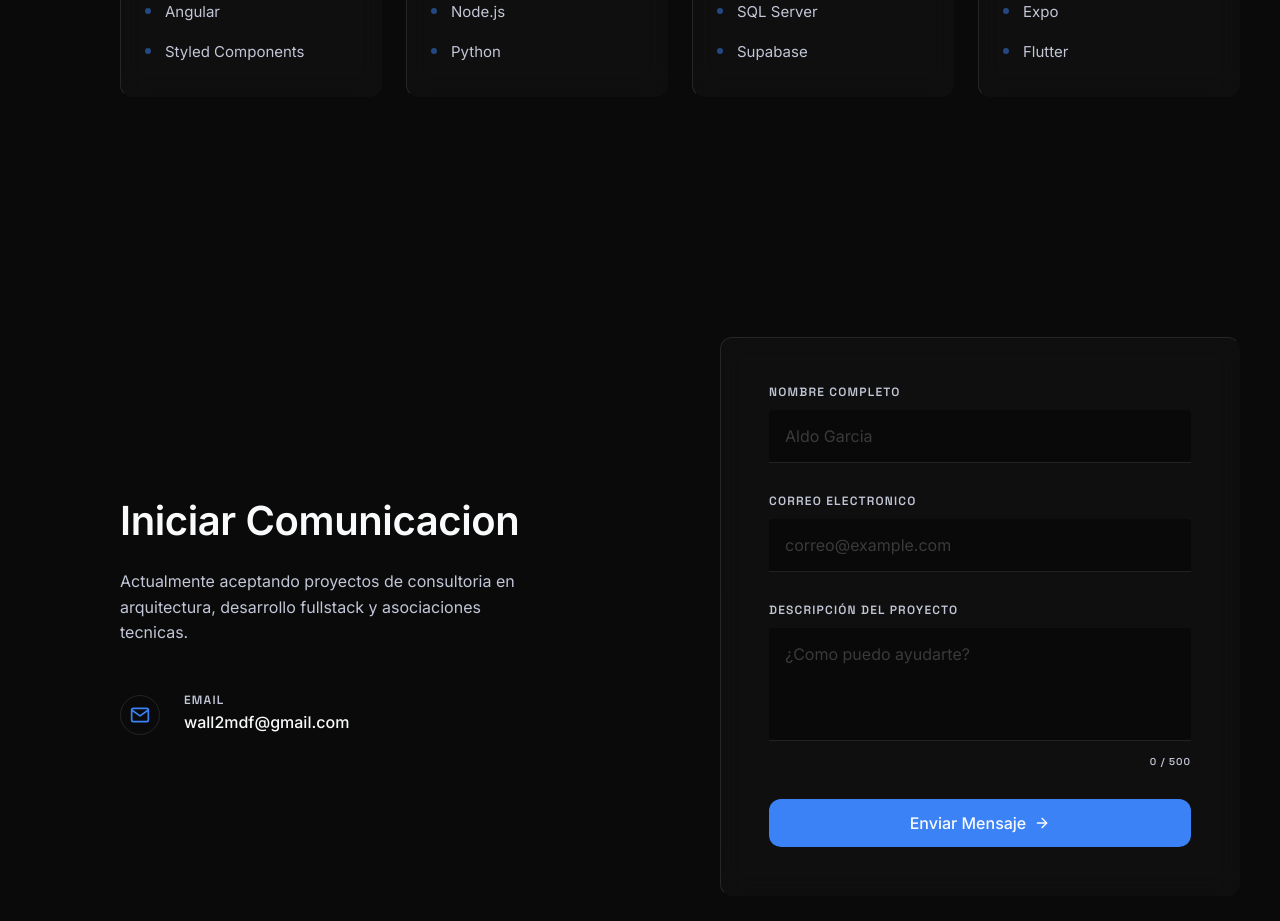
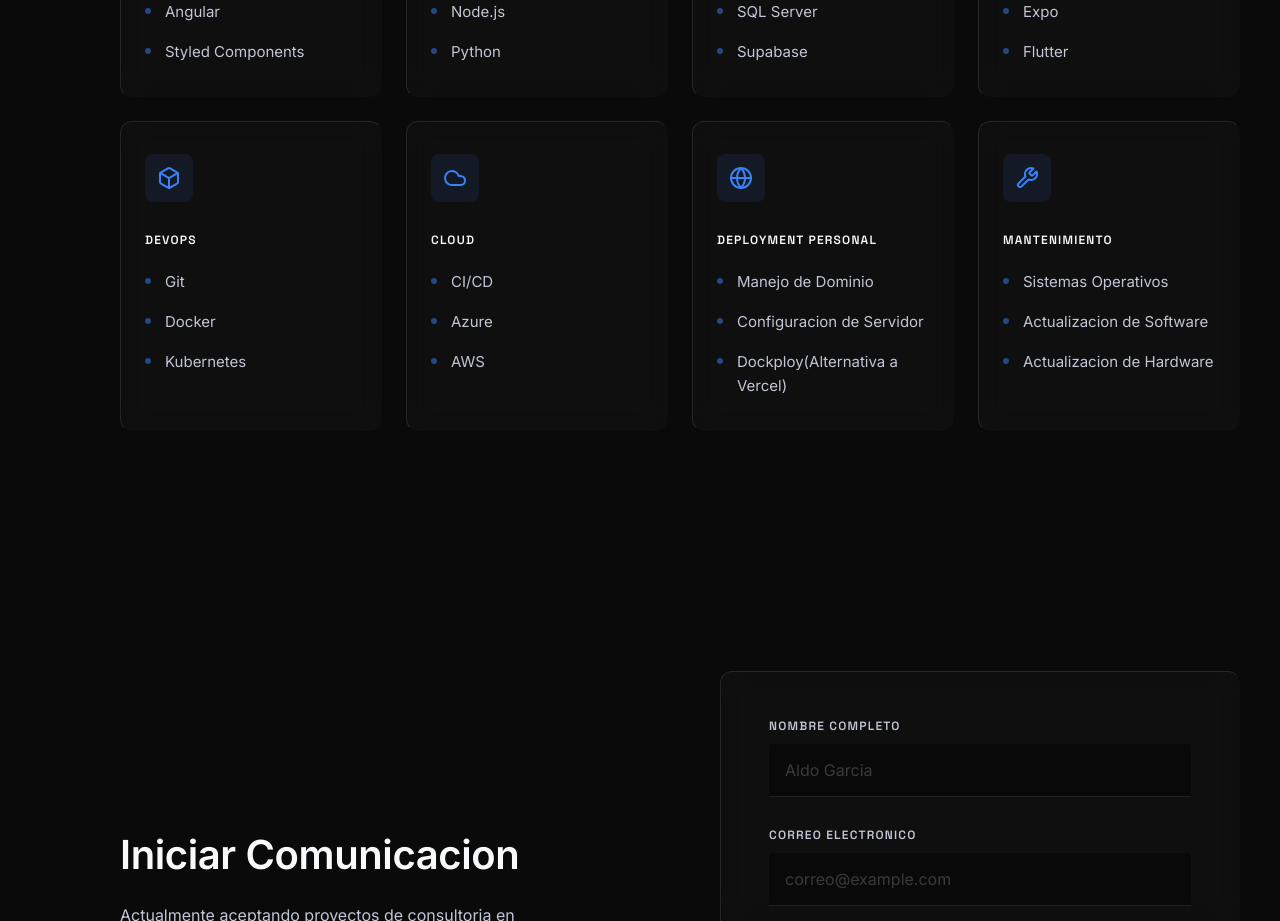
Before and after one commit to wall213/Portafolio, a React (Vite) app: page / in a window 1280 px wide. Shown: the part 2760-3681 px from the top of the page. Built offline with nearby package versions, Linux system fonts and the light colour scheme.

Commit message:
main - AGO - Mas Arsenal

```diff
--- a/src/components/TechnicalArsenal.jsx
+++ b/src/components/TechnicalArsenal.jsx
@@ -21,6 +21,26 @@ const TechnicalArsenal = () => {
       title: 'MOBILE',
       icon: <IconMobile />,
       items: ['React Native', 'Expo', 'Flutter']
+    },
+    {
+      title: 'DevOps',
+      icon: <IconContainer />,
+      items: ['Git', 'Docker', 'Kubernetes']
+    },
+    {
+      title: 'Cloud',
+      icon: <IconCloud />,
+      items: ['CI/CD', 'Azure', 'AWS']
+    },
+    {
+      title: 'Deployment Personal',
+      icon: <IconGlobe />,
+      items: ['Manejo de Dominio', 'Configuracion de Servidor', 'Dockploy(Alternativa a Vercel)']
+    },
+    {
+      title: 'Mantenimiento',
+      icon: <IconTool />,
+      items: ['Sistemas Operativos', 'Actualizacion de Software', 'Actualizacion de Hardware']
     }
   ];
 
@@ -77,6 +97,34 @@ const IconMobile = () => (
   <svg xmlns="http://www.w3.org/2000/svg" width="24" height="24" viewBox="0 0 24 24" fill="none" stroke="currentColor" strokeWidth="2" strokeLinecap="round" strokeLinejoin="round">
     <rect x="5" y="2" width="14" height="20" rx="2" ry="2"></rect>
     <line x1="12" y1="18" x2="12.01" y2="18"></line>
+  </svg>
+);
+
+const IconContainer = () => (
+  <svg xmlns="http://www.w3.org/2000/svg" width="24" height="24" viewBox="0 0 24 24" fill="none" stroke="currentColor" strokeWidth="2" strokeLinecap="round" strokeLinejoin="round">
+    <path d="M21 16V8a2 2 0 0 0-1-1.73l-7-4a2 2 0 0 0-2 0l-7 4A2 2 0 0 0 3 8v8a2 2 0 0 0 1 1.73l7 4a2 2 0 0 0 2 0l7-4A2 2 0 0 0 21 16z"></path>
+    <polyline points="3.27 6.96 12 12.01 20.73 6.96"></polyline>
+    <line x1="12" y1="22.08" x2="12" y2="12"></line>
+  </svg>
+);
+
+const IconCloud = () => (
+  <svg xmlns="http://www.w3.org/2000/svg" width="24" height="24" viewBox="0 0 24 24" fill="none" stroke="currentColor" strokeWidth="2" strokeLinecap="round" strokeLinejoin="round">
+    <path d="M17.5 19H9a7 7 0 1 1 6.71-9h1.79a4.5 4.5 0 1 1 0 9Z"></path>
+  </svg>
+);
+
+const IconGlobe = () => (
+  <svg xmlns="http://www.w3.org/2000/svg" width="24" height="24" viewBox="0 0 24 24" fill="none" stroke="currentColor" strokeWidth="2" strokeLinecap="round" strokeLinejoin="round">
+    <circle cx="12" cy="12" r="10"></circle>
+    <line x1="2" y1="12" x2="22" y2="12"></line>
+    <path d="M12 2a15.3 15.3 0 0 1 4 10 15.3 15.3 0 0 1-4 10 15.3 15.3 0 0 1-4-10 15.3 15.3 0 0 1 4-10z"></path>
+  </svg>
+);
+
+const IconTool = () => (
+  <svg xmlns="http://www.w3.org/2000/svg" width="24" height="24" viewBox="0 0 24 24" fill="none" stroke="currentColor" strokeWidth="2" strokeLinecap="round" strokeLinejoin="round">
+    <path d="M14.7 6.3a1 1 0 0 0 0 1.4l1.6 1.6a1 1 0 0 0 1.4 0l3.77-3.77a6 6 0 0 1-7.94 7.94l-6.91 6.91a2.12 2.12 0 0 1-3-3l6.91-6.91a6 6 0 0 1 7.94-7.94l-3.76 3.76z"></path>
   </svg>
 );
 
```
